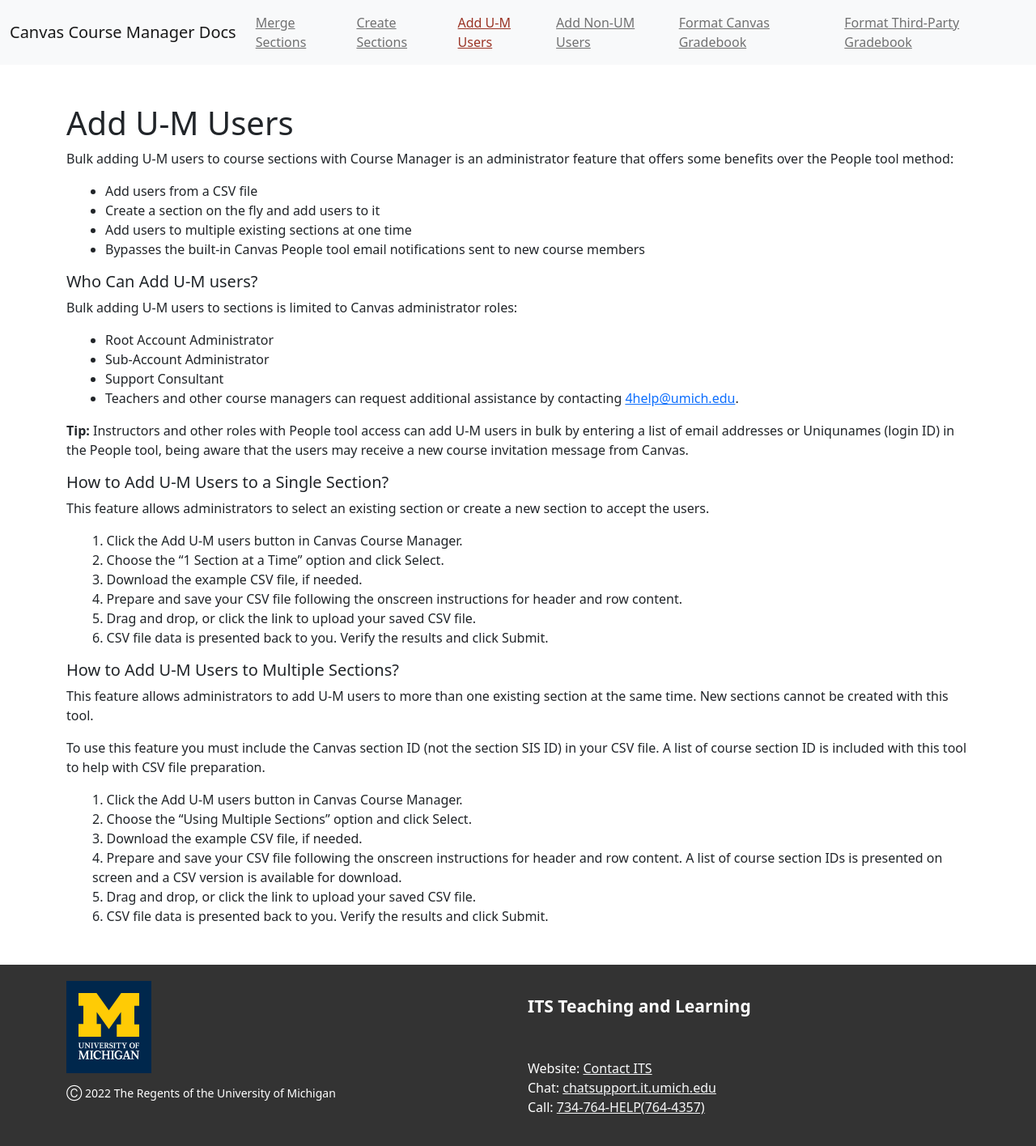
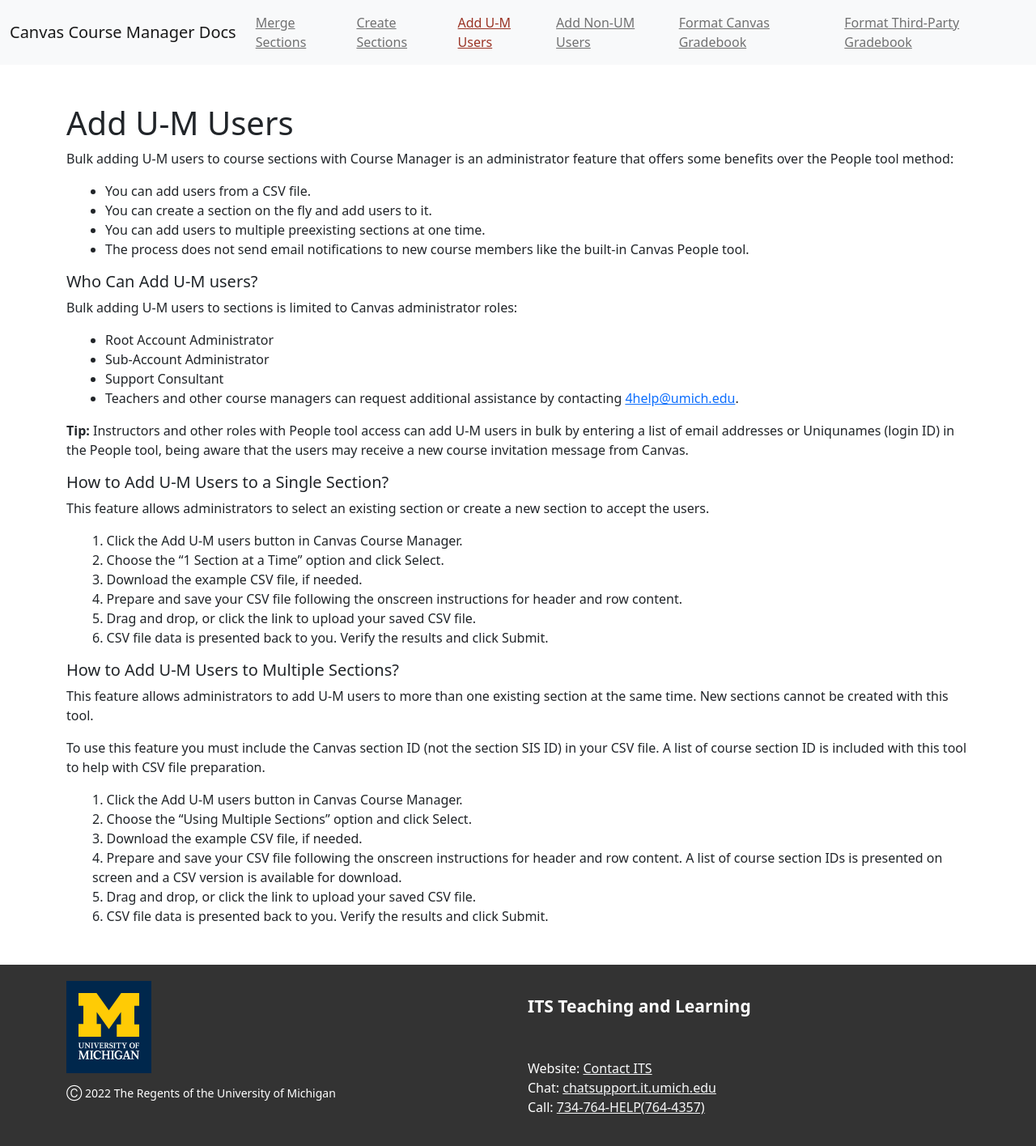
Before and after one commit to tl-its-umich-edu/canvas-course-manager-next, a Jekyll site: the page built from docs/add-um-users.html, in a window 1280 px wide. Shown: the whole page at 81% size. Built offline with Jekyll 4.4.1, drawn with Linux system fonts in a browser that asks for light colours.

Commit message:
Update docs/add-um-users.html
Co-authored-by: Sam Sciolla <35741256+ssciolla@users.noreply.github.com>

```diff
--- a/docs/add-um-users.html
+++ b/docs/add-um-users.html
@@ -6,10 +6,10 @@
 <h1 class="mt-5">Add U-M Users</h1>
 <p>Bulk adding U-M users to course sections with Course Manager is an administrator feature that offers some benefits over the People tool method:</p>
 <ul class="mx-3">
-  <li>Add users from a CSV file</li>
-  <li>Create a section on the fly and add users to it</li>
-  <li>Add users to multiple existing sections at one time</li>
-  <li>Bypasses the built-in Canvas People tool email notifications sent to new course members</li>
+  <li>You can add users from a CSV file.</li>
+  <li>You can create a section on the fly and add users to it.</li>
+  <li>You can add users to multiple preexisting sections at one time.</li>
+  <li>The process does not send email notifications to new course members like the built-in Canvas People tool.</li>
 </ul>
 <h5>Who Can Add U-M users?</h5>
 <p>Bulk adding U-M users to sections is limited to Canvas administrator roles:</p>
```
